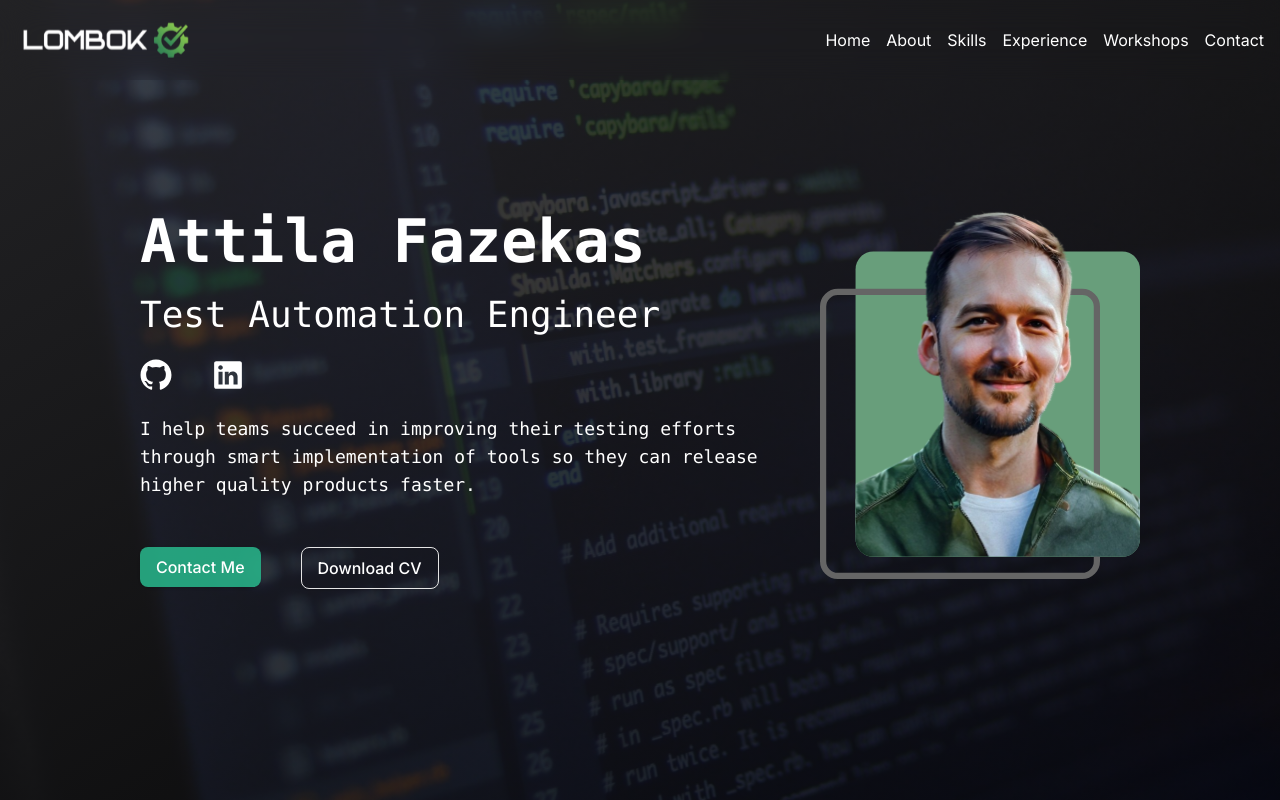
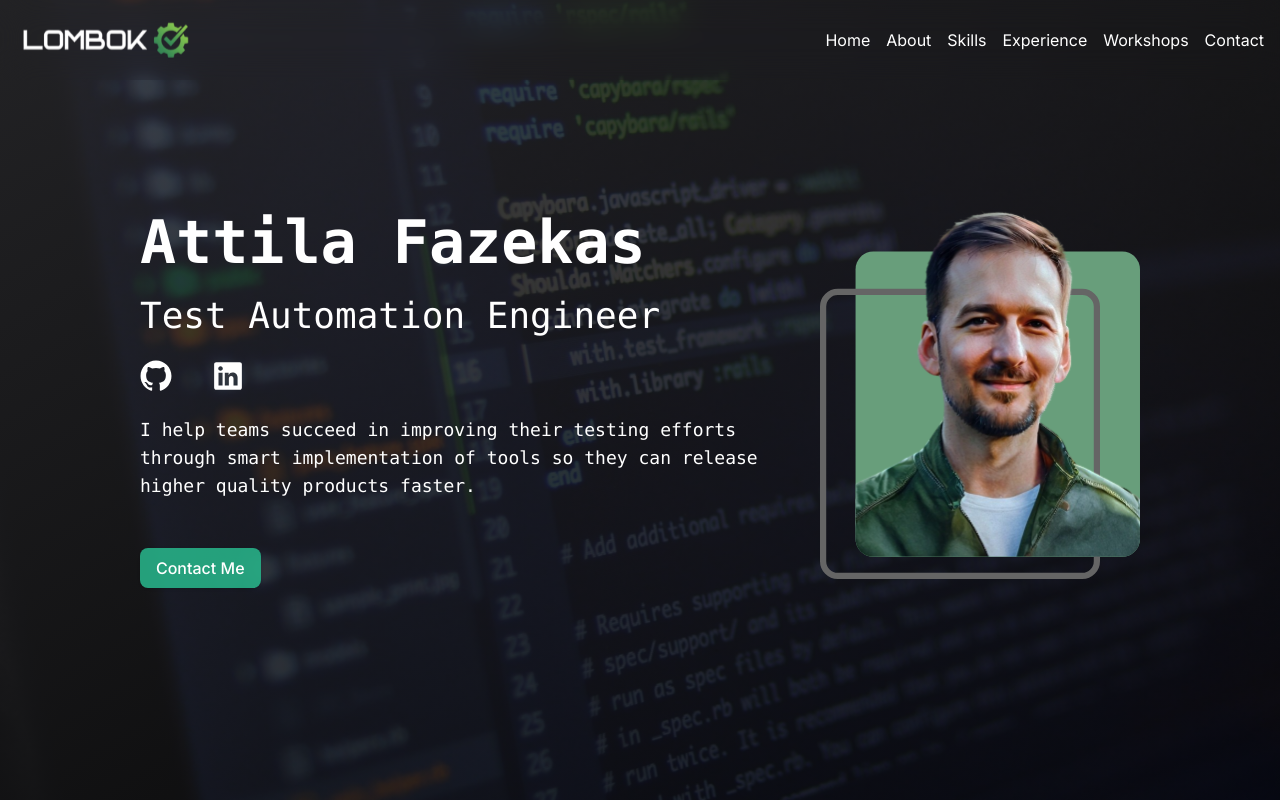
Before and after one commit to LombokAB/lombok-ab-website, a Next.js app: page / in a window 1280 px wide. Shown: the top 800 px of the page. Built offline with nearby package versions, Linux system fonts and the light colour scheme.

Commit message:
chore: comment out CV download button in Hero component for cleanup

```diff
--- a/src/app/page.tsx
+++ b/src/app/page.tsx
@@ -23,7 +23,7 @@ export default function Home() {
           paragraph="I help teams succeed in improving their testing efforts through smart implementation of tools so they can release higher quality products faster."
           imageUrl={HeroPicture}
           buttonTextCTA="Contact Me"
-          buttonTextCV="Download CV"
+          // buttonTextCV="Download CV"
         />
         <ExpertServicesSection header="What I do" services={servicesData} />
         <ExperienceSection
--- a/src/components/Hero.tsx
+++ b/src/components/Hero.tsx
@@ -9,7 +9,7 @@ interface HeroProps {
   paragraph: string;
   imageUrl?: string;
   buttonTextCTA: string;
-  buttonTextCV: string;
+  // buttonTextCV: string;
 }
 
 export const Hero: React.FC<HeroProps> = ({
@@ -18,7 +18,7 @@ export const Hero: React.FC<HeroProps> = ({
   paragraph,
   imageUrl,
   buttonTextCTA,
-  buttonTextCV,
+  // buttonTextCV,
 }) => {
   return (
     <section
@@ -46,11 +46,11 @@ export const Hero: React.FC<HeroProps> = ({
                 {buttonTextCTA}
               </Button>
             </Link>
-            <a href="/cv-attila-fazekas.pdf" download>
+            {/* <a href="/cv-attila-fazekas.pdf" download>
               <Button variant="outline" className="mt-6 text-md">
                 {buttonTextCV}
               </Button>
-            </a>
+            </a> */}
           </div>
         </div>
         {/* Hero Image */}
```
Also changed, not shown: 1 other file (tests, documents, lock files or other folders).
